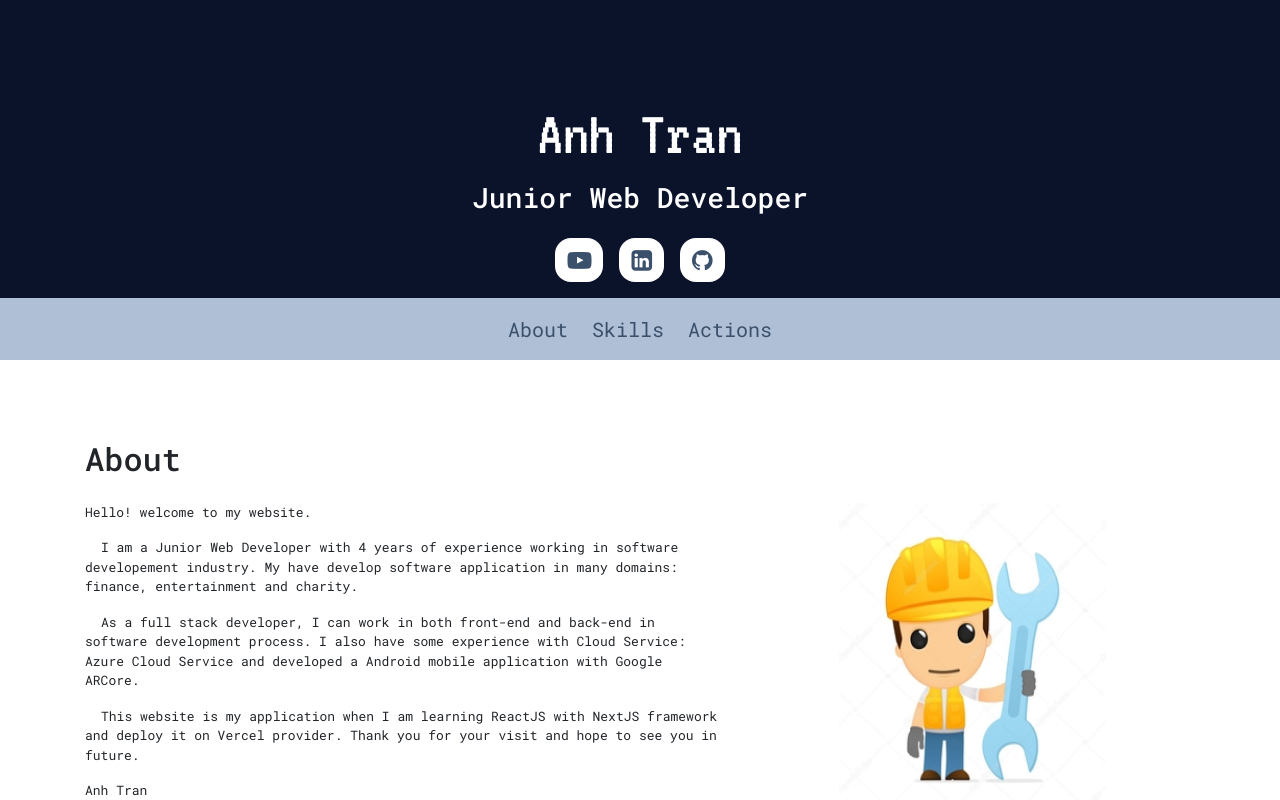
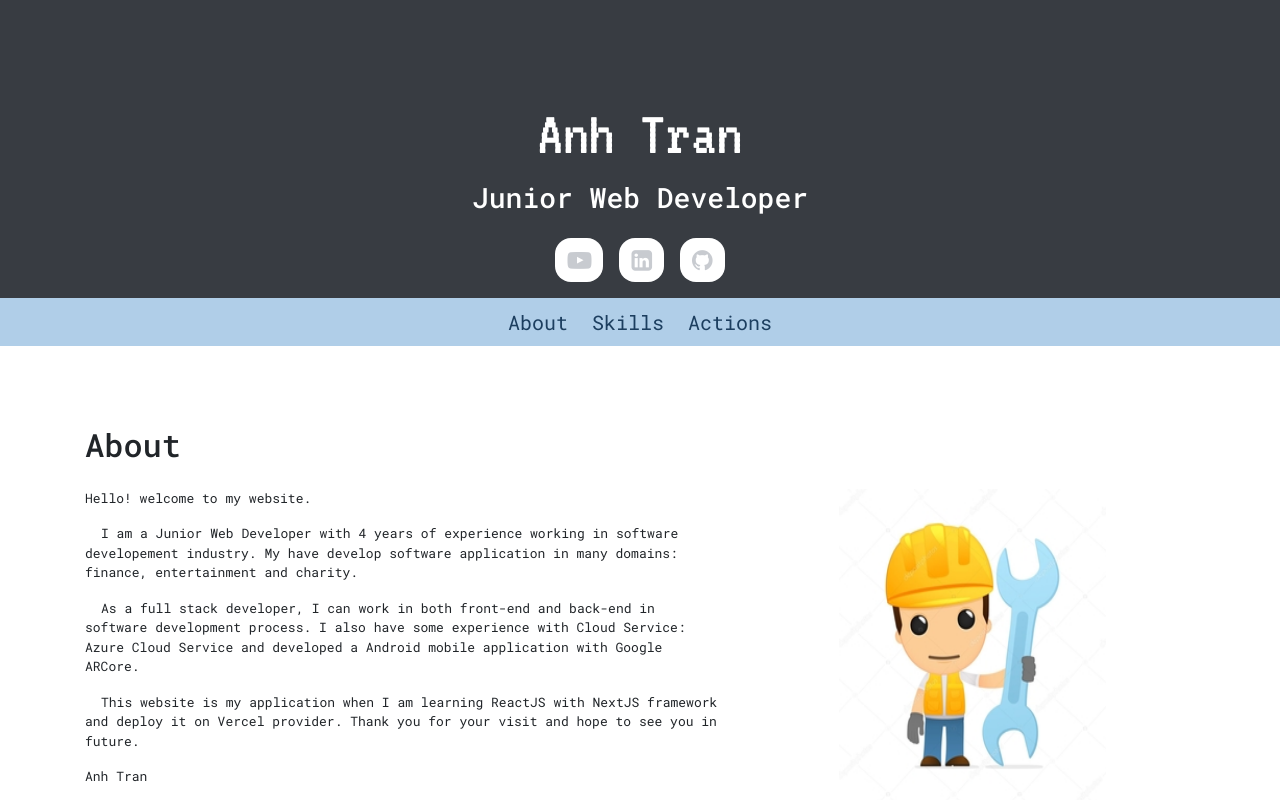
Before and after one commit to trantanhdev/portfolio, a Next.js app: page / in a window 1280 px wide. Shown: the top 800 px of the page. Built offline with nearby package versions, Linux system fonts and the light colour scheme.

Commit message:
style: color and navbar

```diff
--- a/components/home/footer.js
+++ b/components/home/footer.js
@@ -1,6 +1,8 @@
+import styles from "./footer.module.css";
+
 export default function Footer() {
   return (
-    <footer className="footer">
+    <footer className={styles.footer}>
       <div className="container-md">
         <div className="row">
           <div className="col-md-6">
@@ -8,14 +10,14 @@ export default function Footer() {
             <div className="d-flex flex-wrap">
               <a
                 href="https://nextjs.org/"
-                className="depend_item"
+                className={styles.depend_item}
                 target="_blank"
               >
                 <img src="/imgs/nextjs_logo.svg" />
               </a>
               <a
                 href="https://getbootstrap.com/"
-                className="depend_item"
+                className={styles.depend_item}
                 target="_blank"
               >
                 <img src="/imgs/bootstrap_logo_125_125.png" />
@@ -23,21 +25,21 @@ export default function Footer() {
 
               <a
                 href="https://reactjs.org"
-                className="depend_item"
+                className={styles.depend_item}
                 target="_blank"
               >
                 <img src="/imgs/react_logo_113_113.png" />
               </a>
               <a
                 href="https://vercel.com/"
-                className="depend_item"
+                className={styles.depend_item}
                 target="_blank"
               >
                 <img src="/imgs/vercel_logo_100_100.jpg" />
               </a>
               <a
                 href="https://trello.com/b/RKRk1364"
-                className="depend_item"
+                className={styles.depend_item}
                 target="_blank"
               >
                 <img src="/imgs/trello_logo_128_128.jpg" />
@@ -61,40 +63,12 @@ export default function Footer() {
         </div>
         <div className="row">
           <div className="col">
-            <p className="copyright_text">
+            <p className={styles.copyright_text}>
               Copyright &copy; 2020, Anh Tran - Edmond, OK 73034, USA
             </p>
           </div>
         </div>
       </div>
-      <style jsx>
-        {`
-          .footer {
-            background-color: #0b132b;
-            color: #fff;
-            padding-top: 2rem;
-            padding-bottom: 1rem;
-          }
-
-          .depend_item {
-            margin-right: 1rem;
-          }
-
-          .depend_item img {
-            width: 32px;
-            height: 32px;
-          }
-
-          .depend_item:last-child {
-            margin-right: 0;
-          }
-
-          .copyright_text {
-            padding: 2rem 0 0 1rem;
-            text-align: center !important;
-          }
-        `}
-      </style>
     </footer>
   );
 }
--- /dev/null
+++ b/components/home/footer.module.css
@@ -0,0 +1,24 @@
+.footer {
+  background-color: #383c42;
+  color: #fff;
+  padding-top: 2rem;
+  padding-bottom: 1rem;
+}
+
+.depend_item {
+  margin-right: 1rem;
+}
+
+.depend_item img {
+  width: 32px;
+  height: 32px;
+}
+
+.depend_item:last-child {
+  margin-right: 0;
+}
+
+.copyright_text {
+  padding: 2rem 0 0 1rem;
+  text-align: center !important;
+}
--- a/components/home/header.js
+++ b/components/home/header.js
@@ -1,15 +1,17 @@
+import styles from "./header.module.css";
+
 export default function Header() {
   return (
-    <header className="header">
+    <header className={styles.header}>
       <div className="container-md">
-        <h1 className="text_digit">Anh Tran</h1>
+        <h1 className={styles.text_digit}>Anh Tran</h1>
         <h3 className="text-center mb-4">Junior Web Developer</h3>
 
         <div className="row">
           <div className="col-md-4"></div>
           <div className="col-md-4">
-            <ul className="social_links">
-              <li className="social_link_item">
+            <ul className={styles.social_links}>
+              <li className={styles.social_link_item}>
                 <a
                   href="https://www.youtube.com/channel/UCu-T5DT1mHx5sXP99wgJGJA/featured?view_as=subscriber"
                   target="_blank"
@@ -17,7 +19,7 @@ export default function Header() {
                   <i className="fa fa-youtube-play" aria-hidden="true"></i>
                 </a>
               </li>
-              <li className="social_link_item">
+              <li className={styles.social_link_item}>
                 <a
                   href="https://www.linkedin.com/in/anh-tran-916118125"
                   target="_blank"
@@ -25,7 +27,7 @@ export default function Header() {
                   <i className="fa fa-linkedin-square" aria-hidden="true"></i>
                 </a>
               </li>
-              <li className="social_link_item">
+              <li className={styles.social_link_item}>
                 <a href="https://github.com/trantanhdev" target="_blank">
                   <i className="fa fa-github" aria-hidden="true"></i>
                 </a>
@@ -35,56 +37,6 @@ export default function Header() {
           <div className="col-md-4"></div>
         </div>
       </div>
-      <style jsx>
-        {`
-          .header {
-            padding-top: 6rem;
-            background-color: #0b132b;
-            color: #fff;
-          }
-
-          .social_links {
-            display: flex;
-            flex-direction: row;
-            flex-wrap: wrap;
-            justify-content: center;
-            list-style-type: none;
-            padding: 0;
-          }
-
-          .social_link_item {
-            text-decoration: none;
-            display: inline-block;
-            padding: 0.25rem 0.75rem;
-            background-color: white;
-            border-radius: 1rem;
-            margin-right: 1rem;
-          }
-
-          .social_link_item:hover {
-            cursor: pointer;
-          }
-
-          .social_link_item:last-child {
-            margin-right: 0;
-          }
-
-          .social_link_item a {
-            font-size: 1.5rem;
-            color: #3a506b;
-          }
-
-          .social_link_item:hover > a {
-            color: #0b132b;
-          }
-
-          .text_digit {
-            font-family: VT323;
-            font-size: 4rem;
-            text-align: center !important;
-          }
-        `}
-      </style>
     </header>
   );
 }
--- /dev/null
+++ b/components/home/header.module.css
@@ -0,0 +1,46 @@
+.header {
+  padding-top: 6rem;
+  background-color: #383c42;
+  color: #fff;
+}
+
+.social_links {
+  display: flex;
+  flex-direction: row;
+  flex-wrap: wrap;
+  justify-content: center;
+  list-style-type: none;
+  padding: 0;
+}
+
+.social_link_item {
+  text-decoration: none;
+  display: inline-block;
+  padding: 0.25rem 0.75rem;
+  background-color: white;
+  border-radius: 1rem;
+  margin-right: 1rem;
+}
+
+.social_link_item:hover {
+  cursor: pointer;
+}
+
+.social_link_item:last-child {
+  margin-right: 0;
+}
+
+.social_link_item a {
+  font-size: 1.5rem;
+  color: #c8cbd0;
+}
+
+.social_link_item:hover > a {
+  color: #383c42;
+}
+
+.text_digit {
+  font-family: VT323;
+  font-size: 4rem;
+  text-align: center !important;
+}
--- a/components/home/navbar.js
+++ b/components/home/navbar.js
@@ -1,6 +1,8 @@
+import styles from "./navbar.module.css";
+
 export default function Navbar() {
   return (
-    <nav className="navbar navbar-my navbar-expand-md sticky-top">
+    <nav className={`navbar navbar-expand-md sticky-top ${styles.my_navbar}`}>
       <button
         className="navbar-toggler"
         type="button"
@@ -15,20 +17,19 @@ export default function Navbar() {
 
       <div className="collapse navbar-collapse" id="navbarSupportedContent">
         <ul className="navbar-nav m-auto">
-          <li className="nav-item mr-2">
-            <a className="nav-link" href="#about">
+          <li className={`nav-item mr-2 ${styles.my_nav_item}`}>
+            <a className={`nav-link ${styles.my_nav_link}`} href="#about">
               About
             </a>
           </li>
-
-          <li className="nav-item mr-2">
-            <a className="nav-link" href="#skill">
+          <li className={`nav-item mr-2 ${styles.my_nav_item}`}>
+            <a className={`nav-link ${styles.my_nav_link}`} href="#skill">
               Skills
             </a>
           </li>
 
-          <li className="nav-item">
-            <a className="nav-link" href="#">
+          <li className={`nav-item ${styles.my_nav_item}`}>
+            <a className={`nav-link ${styles.my_nav_link}`} href="#about">
               Actions
             </a>
           </li>
--- /dev/null
+++ b/components/home/navbar.module.css
@@ -0,0 +1,15 @@
+.my_navbar {
+  background-color: #b0cee8;
+  color: #1c3e5f !important;
+  font-size: 1.25rem;
+  padding: 0;
+  line-height: 2rem;
+}
+
+.my_nav_item:hover {
+  background-color: #808489;
+}
+
+.my_nav_link:hover {
+  color: #ffffff !important;
+}
--- a/styles/globals.css
+++ b/styles/globals.css
@@ -9,7 +9,7 @@ body {
   margin: 0;
   font-family: Roboto Mono, sans-serif;
   font-size: small;
-  background-color: #f2f6f7;
+  background-color: #e9eaec;
 }
 
 a {
@@ -20,18 +20,3 @@ a {
 * {
   box-sizing: border-box;
 }
-
-/* Navbar */
-.navbar-my {
-  background-color: #afbfd5;
-  color: #3a506b !important;
-  font-size: 1.25rem;
-}
-
-.navbar-my .active {
-  color: #0b132b !important;
-}
-
-.navbar-my .nav-item:hover a {
-  color: #0b132b !important;
-}
```
